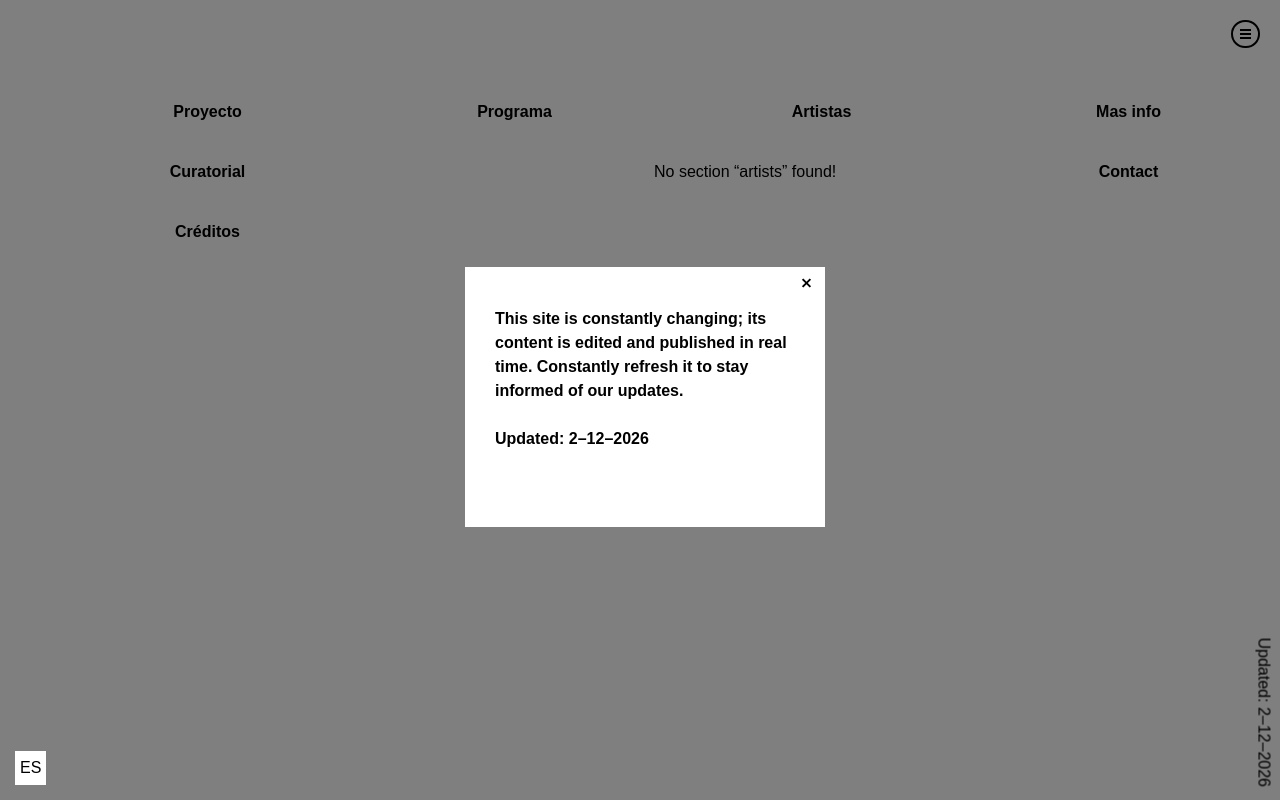
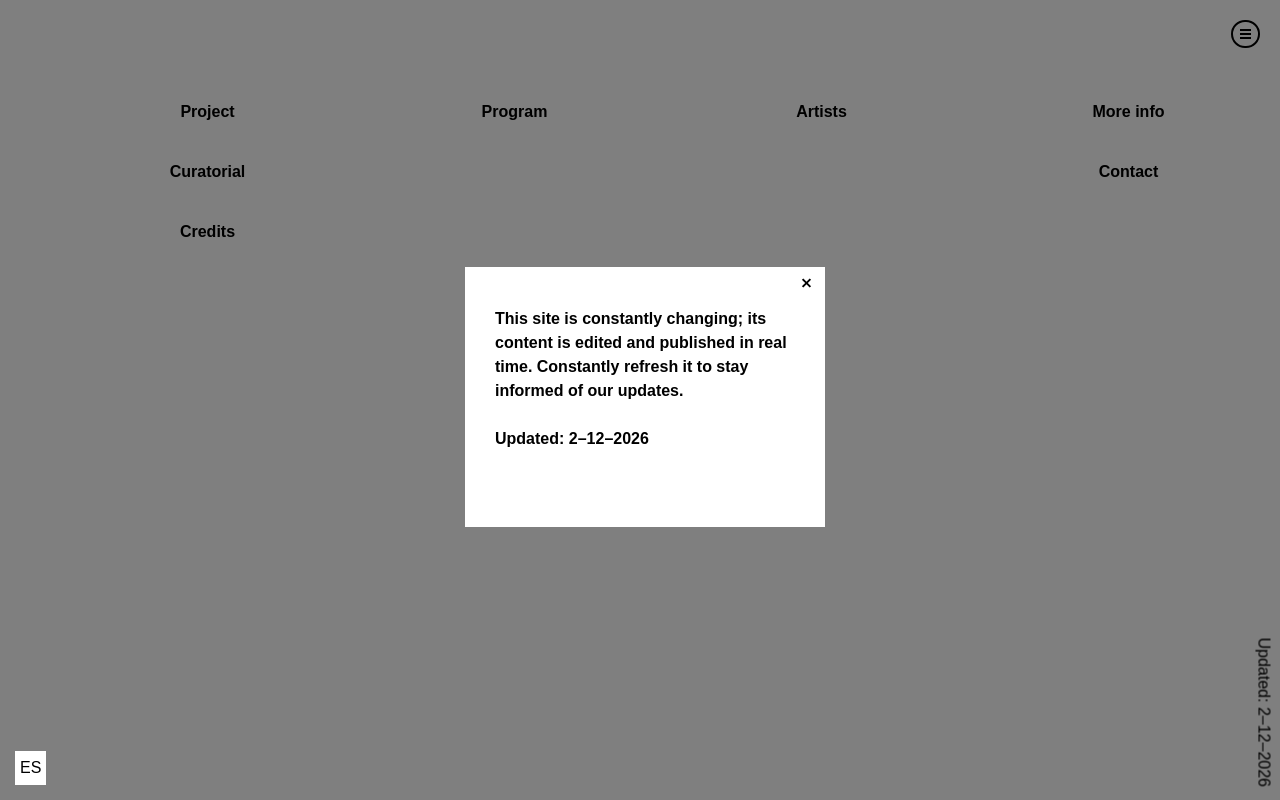
Before and after one commit to chrislewiscodes/SecondThoughts, a PHP site: page /index.php?lang=EN&shownote=1 in a window 1280 px wide. Run offline with PHP 8.4, Linux system fonts and the light colour scheme; data that the repository does not hold is empty; some libraries are stand-ins or nearby versions.

Commit message:
translate section headers

```diff
--- a/index.php
+++ b/index.php
@@ -19,6 +19,14 @@
 
 $translations = array(
 	'updated' => 'actualizado',
+	'update' => 'actualización',
+	'project' => 'proyecto',
+	'curatorial' => 'curatorial',
+	'credits' => 'créditos',
+	'program' => 'programa',
+	'artists' => 'artistas',
+	'more info' => 'mas info',
+	'contact' => 'contact',
 );
 
 setcookie('visited', 'yes', null, '/');
@@ -109,43 +117,25 @@
 	<div id="nav">
 		<ul>
 			<li>
-				<a href="#" data-link="gen-description">Proyecto</a>
+				<a href="#" data-link="gen-description"><?php translate('project', 'ucfirst'); ?></a>
 			</li>
 			<li>
-				<a href="#" data-link="curatorial">Curatorial</a>
+				<a href="#" data-link="curatorial"><?php translate('curatorial', 'ucfirst'); ?></a>
 			</li>
 			<li>
-				<a href="#" data-link="credits">Creditos</a>
+				<a href="#" data-link="credits"><?php translate('credits', 'ucfirst'); ?></a>
 			</li>
 			<li>
-				<a href="#" data-link="visit-1">Visita 1</a>
+				<a href="#" data-link="program"><?php translate('program', 'ucfirst'); ?></a>
 			</li>
 			<li>
-				<a href="#" data-link="visit-2">Visita 2</a>
+				<a href="#" data-link="artists"><?php translate('artists', 'ucfirst'); ?></a>
 			</li>
 			<li>
-				<a href="#" data-link="visit-3">Visita 3</a>
+				<a href="#" data-link="more-info"><?php translate('more info', 'ucfirst'); ?></a>
 			</li>
 			<li>
-				<a href="#" data-link="exhibition">Exhibición</a>
-			</li>
-			<li>
-				<a href="#" data-link="publication">Publicación</a>
-			</li>
-			<li>
-				<a href="#" data-link="artist-1">David Reinfurt</a>
-			</li>
-			<li>
-				<a href="#" data-link="artist-2">Daniel van der Velden</a>
-			</li>
-			<li>
-				<a href="#" data-link="artist-3">Constant Dullaart</a>
-			</li>
-			<li>
-				<a href="#" data-link="more-info">Mas Info</a>
-			</li>
-			<li>
-				<a href="#" data-link="contact">Contact</a>
+				<a href="#" data-link="contact"><?php translate('contact', 'ucfirst'); ?></a>
 			</li>
 		</ul>
 	</div>
@@ -163,33 +153,33 @@
 	<div class="content">
 		<div class="col colone">
 			<div class="gen-description section">
-				<h2>Proyecto</h2>
+				<h2><?php print translate('project', 'ucfirst'); ?></h2>
 				<?php section('proyecto'); ?>
 			</div>
 			<div class="curatorial section">
-				<h2>Curatorial</h2>
+				<h2><?php print translate('curatorial', 'ucfirst'); ?></h2>
 				<?php section('curatorial'); ?>
 			</div>
 			<div class="credits section">
-				<h2>Créditos</h2>
+				<h2><?php print translate('credits', 'ucfirst'); ?></h2>
 				<?php section('creditos'); ?>
 			</div>
 		</div>
 		<div class="col coltwo">
-			<h2 class="section-title">Programa</h2>
+			<h2 class="section-title"><?php print translate('program', 'ucfirst'); ?></h2>
 			<?php section('programa'); ?>
 		</div>
 		<div class="col colthree">
-			<h2 class="section-title">Artistas</h2>
+			<h2 class="section-title"><?php print translate('artists', 'ucfirst'); ?></h2>
 			<?php section('artists'); ?>
 		</div>
 		<div class="col colfour">
 			<div class="more-info section">
-				<h2>Mas info</h2>
+				<h2><?php print translate('more info', 'ucfirst'); ?></h2>
 				<?php section('info'); ?>
 			</div>
 			<div class="contact section">
-				<h2>Contact</h2>
+				<h2><?php print translate('contact', 'ucfirst'); ?></h2>
 				<?php section('contacto'); ?>
 			</div>
 		</div>
```
